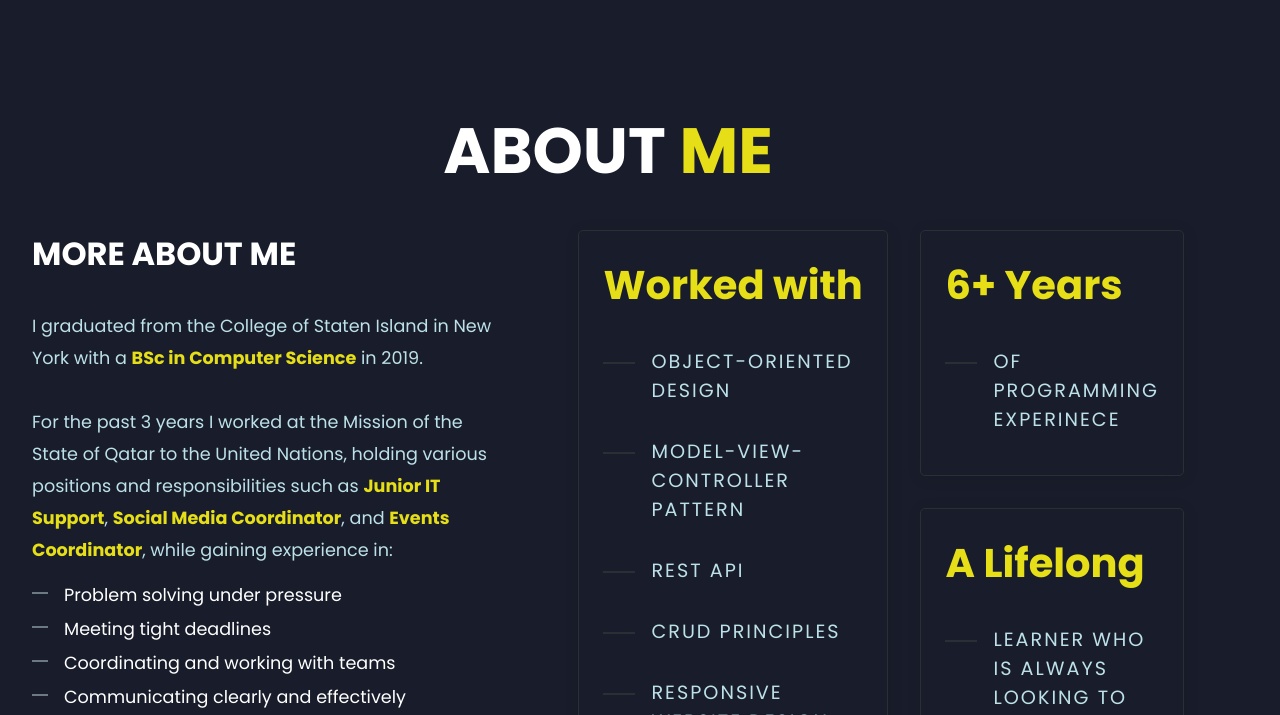
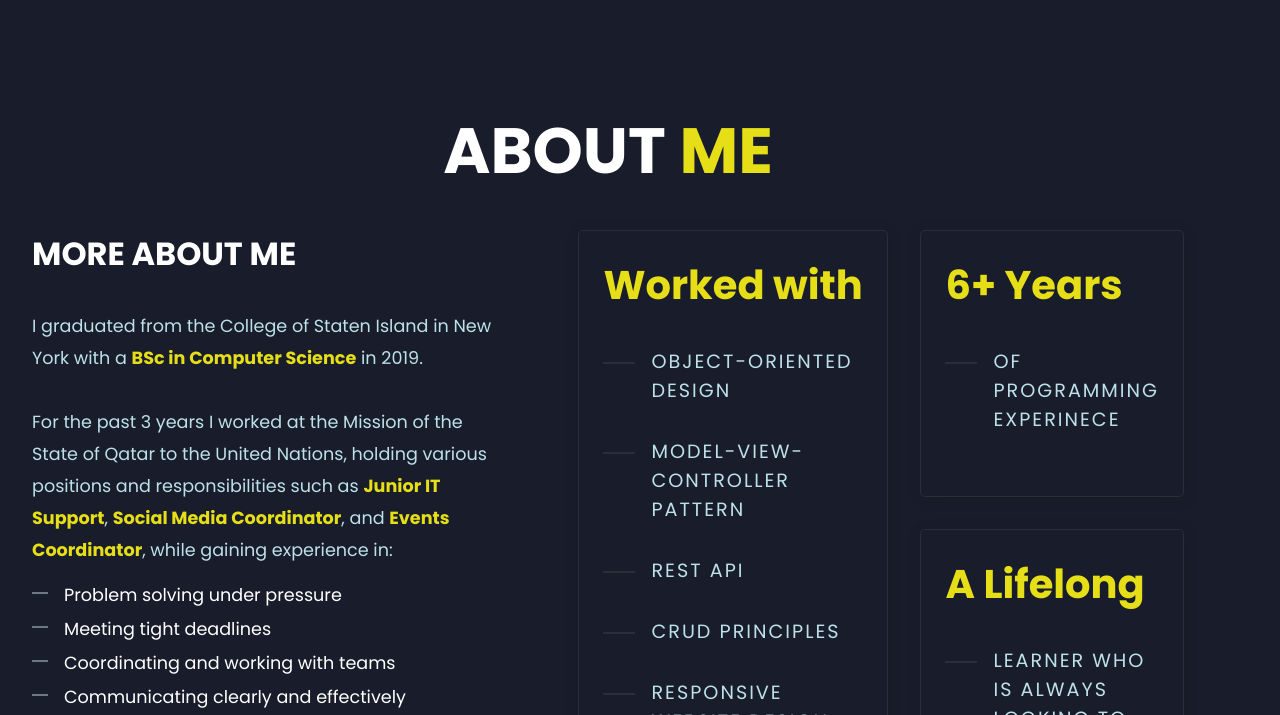
Before and after one commit to notchamath/notchamath.github.io, a plain HTML site: page index.html in a window 1280 px wide. Shown: the part 745-1460 px from the top of the page. Drawn offline with nearby package versions, Linux system fonts and the light colour scheme.

Commit message:
fix[About Section]: .right-about grid height adjestment

```diff
--- a/styles/aboutSection.scss
+++ b/styles/aboutSection.scss
@@ -52,7 +52,7 @@
     .right-about{
         display: grid;
         grid-template-columns: 310px 1fr;
-        grid-template-rows: 35% 45%;
+        grid-template-rows: 38% 45%;
         gap: 2rem;
 
         .about-item:first-of-type{
```
Also changed, not shown: styles/aboutSection.css.
